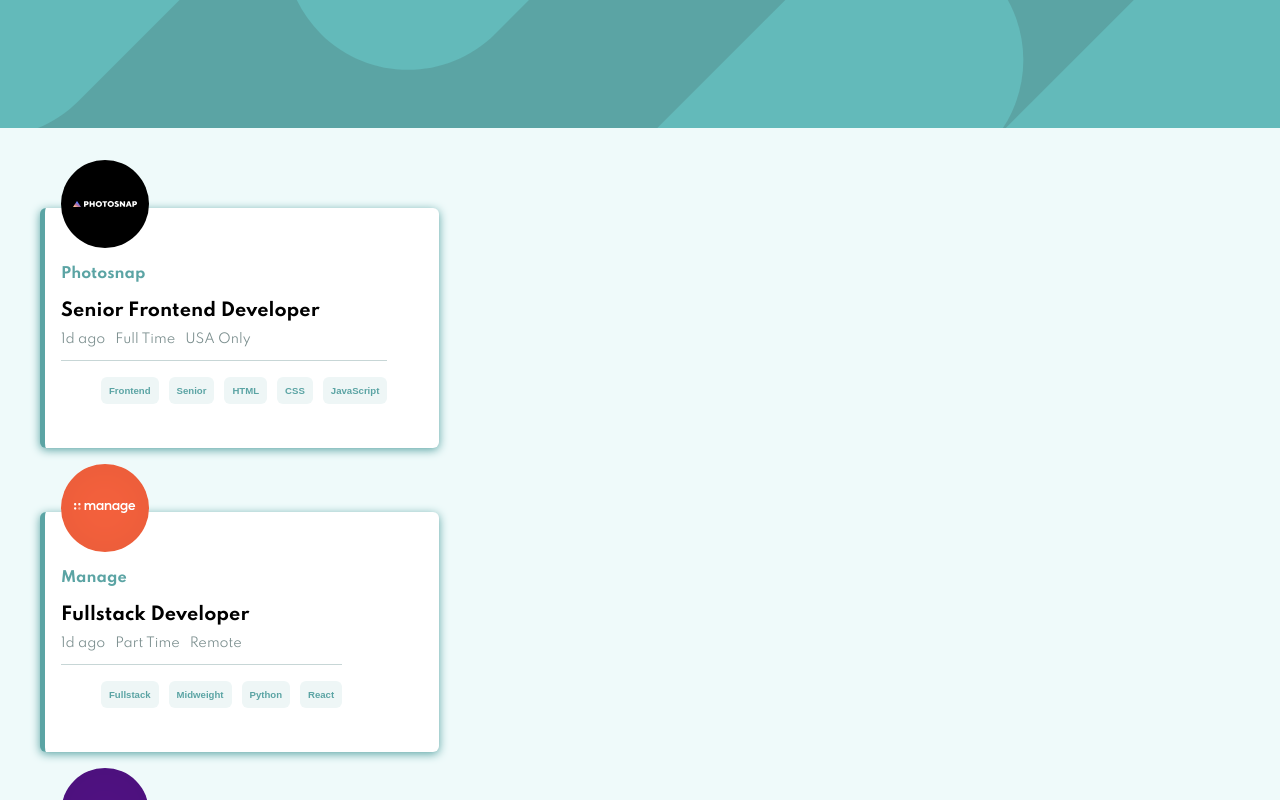
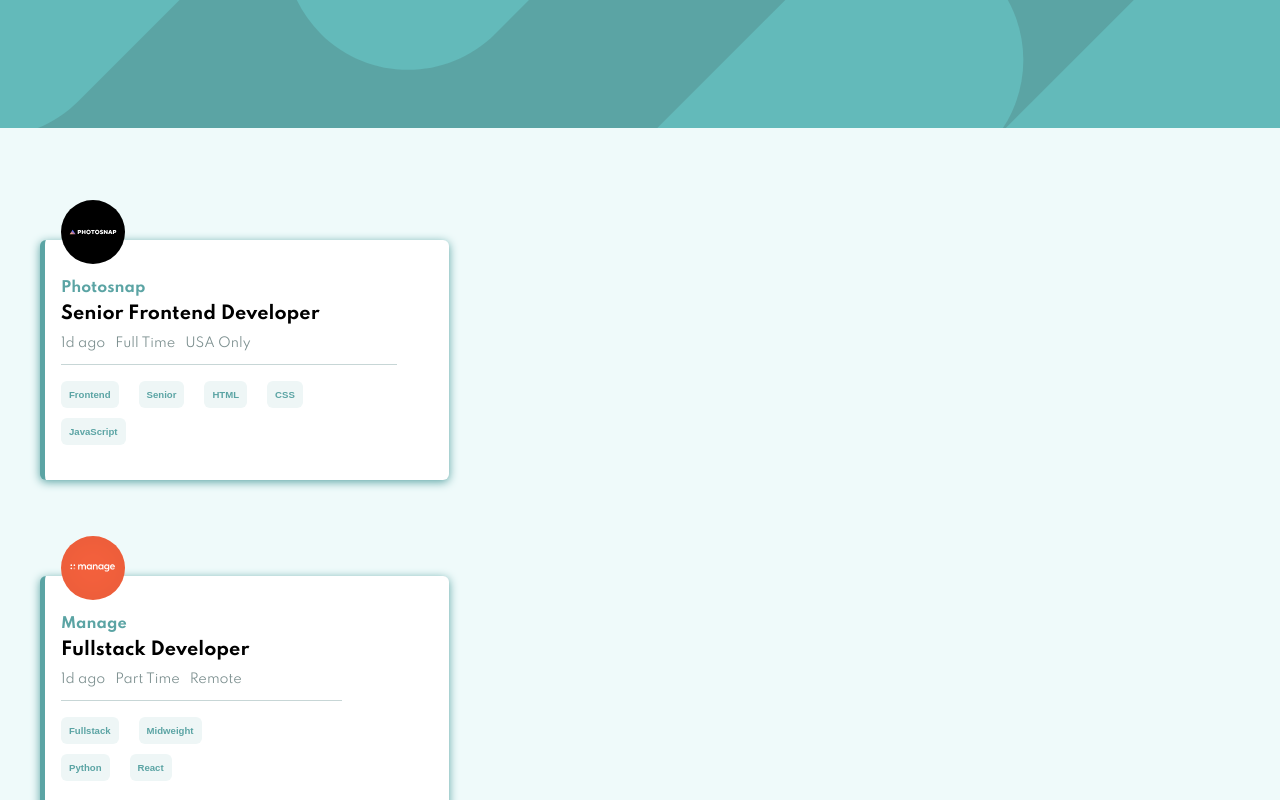
Before and after one commit to AndyBeable/static-job-listing, a Vue app: page / in a window 1280 px wide. Shown: the top 800 px of the page. Built offline with nearby package versions, Linux system fonts and the light colour scheme.

Commit message:
padding removal actions

```diff
--- a/src/components/JobItem.vue
+++ b/src/components/JobItem.vue
@@ -1,17 +1,18 @@
 <template>
   <div class="job-item">
-    <!-- <img :src="require('../assets/photosnap.svg')" alt="logo" class="logo" /> -->
     <img :src="logo" alt="logo" class="logo" />
-
     <div>
+      <div class="titles">
         <h3>{{ company }}</h3>
         <p class="position">{{ position }}</p>
+      </div>
 
       <div class="job-details">
         <p>{{ postedAt }}</p>
         <p>{{ contract }}</p>
         <p>{{ location }}</p>
       </div>
+      <div class="actions">
         <ul>
           <li>
             <button @click="test">{{ role }}</button>
@@ -26,6 +27,7 @@
             <button @click="test">{{ tool }}</button>
           </li>
         </ul>
+      </div>
     </div>
   </div>
 </template>
@@ -58,7 +60,7 @@ export default {
 <style scoped>
 .job-item {
   box-shadow: 0 2px 10px #5ba4a4;
-  margin: 4rem 0;
+  margin: 6rem 0;
   background: #fff;
   border-radius: 6px;
   padding: 2rem 1rem;
@@ -71,14 +73,16 @@ export default {
 
 .logo {
   position: absolute;
-  top: -3rem;
+  top: -2.5rem;
   left: 1rem;
+  height: 4rem;
 }
 
 h3 {
   color: #5ba4a4;
   font-weight: 700;
   font-size: 0.9rem;
+  margin-bottom: -10px;
 }
 
 .position {
@@ -106,7 +110,13 @@ h3 {
 
 ul {
   display: flex;
+  flex-wrap: wrap;
+  padding: 0;
   list-style: none;
+}
+
+.actions {
+  width: 80%;
 }
 
 button {
@@ -120,6 +130,9 @@ button {
   border: none;
   cursor: pointer;
   transition: 0.3s ease;
+  margin-right: 10px;
+  margin-bottom: 10px;
+  margin-left: 0;
 }
 
 button:hover {
--- a/src/components/layout/TheHeader.vue
+++ b/src/components/layout/TheHeader.vue
@@ -6,16 +6,6 @@
     ></div>
   </section>
 </template>
-
-<script>
-export default {
-  data() {
-    return {
-      image: { backgroundImage: "url('../assets/bg-header-desktop.svg')" },
-    };
-  },
-};
-</script>
 
 <style scoped>
 .image {
```
Lines whose indentation alone changed are shown as unchanged.
